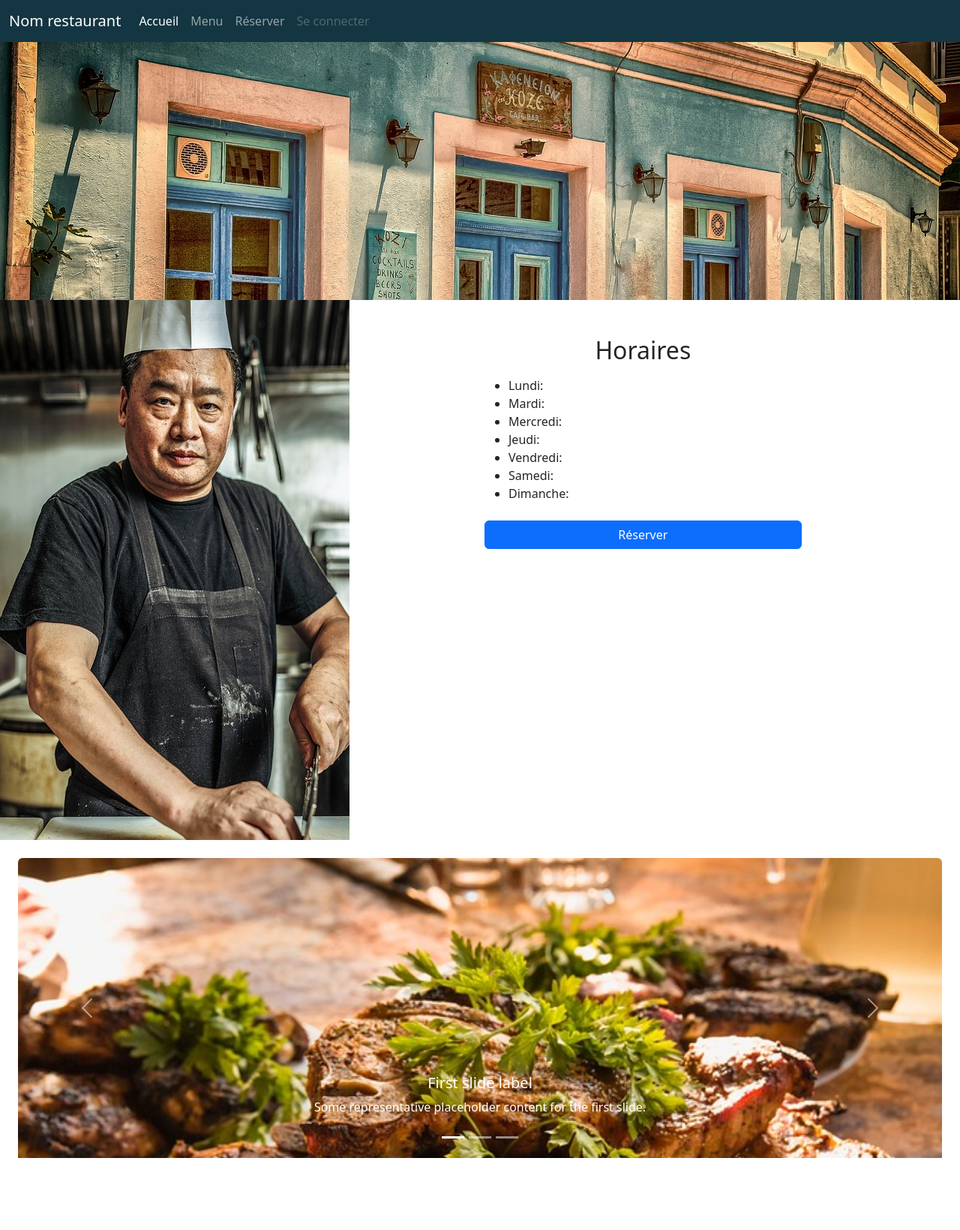
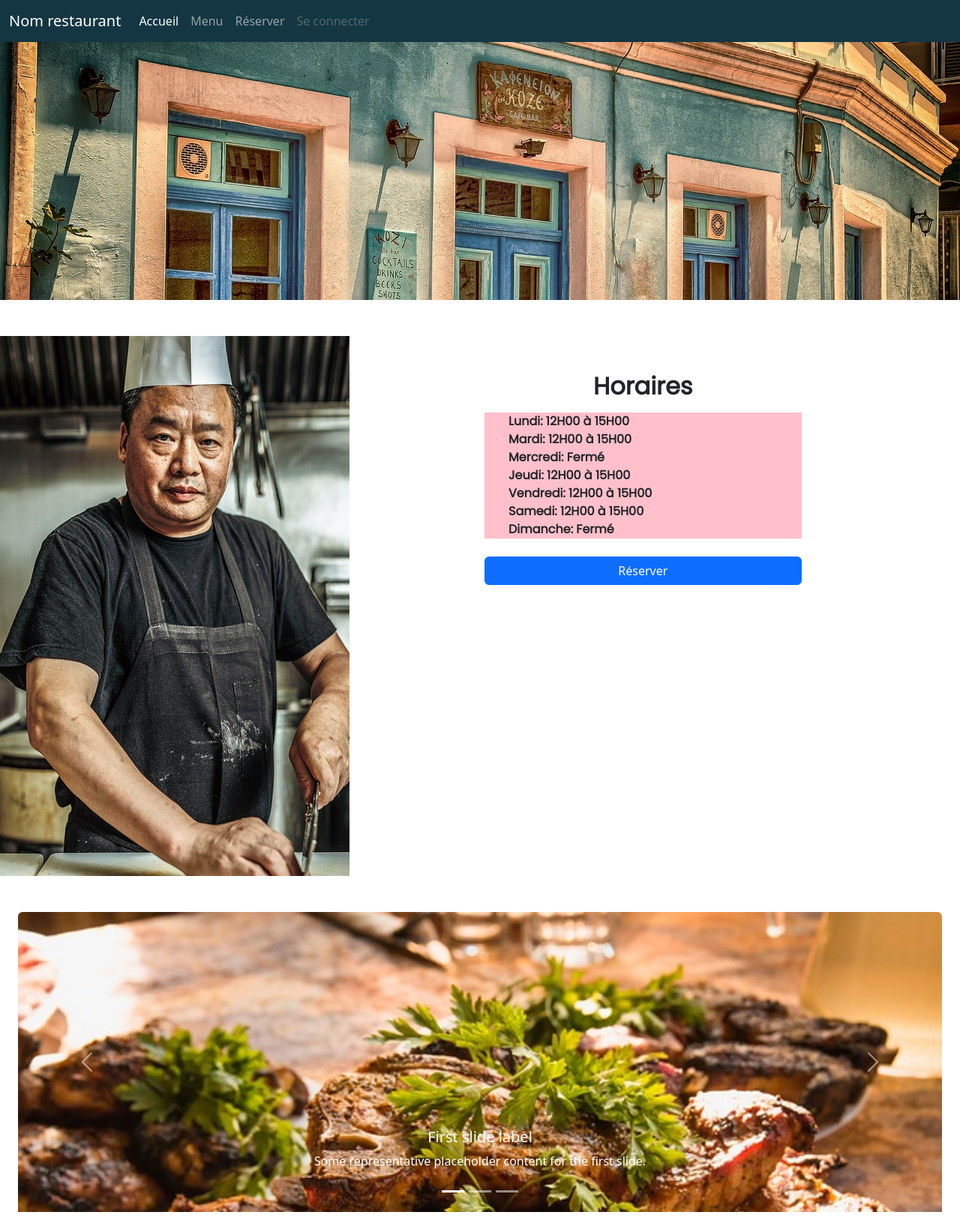
Before and after one commit to QiaoAn05/ecf-2023-restaurant, a PHP site: page / in a window 1280 px wide. Shown: the whole page at 75% size. Before the commit the page ends 1544 px from the top, so only its background shows below. Run offline with PHP 8.4, Linux system fonts and the light colour scheme.

Commit message:
add style to opening times

```diff
--- a/index.html
+++ b/index.html
@@ -39,21 +39,21 @@
     </header>
     <main>
         <!-- reservation btn -->
-        <section class="row">
+        <section class="row my-5">
           <div class="col-4">
             <img src="media/chef.jpg" alt="chef">
           </div>
           <div class="col-8">
             <div class="d-grid gap-2 col-6 my-5 mx-auto">
               <h2 class="text-center">Horaires</h2>
-              <ul>
-                <li>Lundi:</li>
-                <li>Mardi:</li>
-                <li>Mercredi:</li>
-                <li>Jeudi:</li>
-                <li>Vendredi:</li>
-                <li>Samedi:</li>
-                <li>Dimanche:</li>
+              <ul class="opening-times-list">
+                <li class="opening-times-item">Lundi: 12H00 à 15H00</li>
+                <li class="opening-times-item">Mardi: 12H00 à 15H00</li>
+                <li class="opening-times-item">Mercredi: Fermé</li>
+                <li class="opening-times-item">Jeudi: 12H00 à 15H00</li>
+                <li class="opening-times-item">Vendredi: 12H00 à 15H00</li>
+                <li class="opening-times-item">Samedi: 12H00 à 15H00</li>
+                <li class="opening-times-item">Dimanche: Fermé</li>
               </ul>
               <button class="btn btn-primary" type="button">Réserver</button>
             </div>
--- a/style.css
+++ b/style.css
@@ -1,3 +1,5 @@
+@import url('https://fonts.googleapis.com/css2?family=Poppins&display=swap');
+
 .carousel-item {
     height: 400px;
 }
@@ -11,3 +13,17 @@
     background-image: url('media/restaurant.jpg');
     background-size: cover;
 }
+
+h2 {
+    font-family: 'Poppins', sans-serif;
+    font-weight: bold;
+}
+
+.opening-times-list {
+    list-style: none;
+    font-family: 'Poppins', sans-serif;
+    background-color: pink;
+}
+.opening-times-item {
+    font-weight: bold;
+}
```
